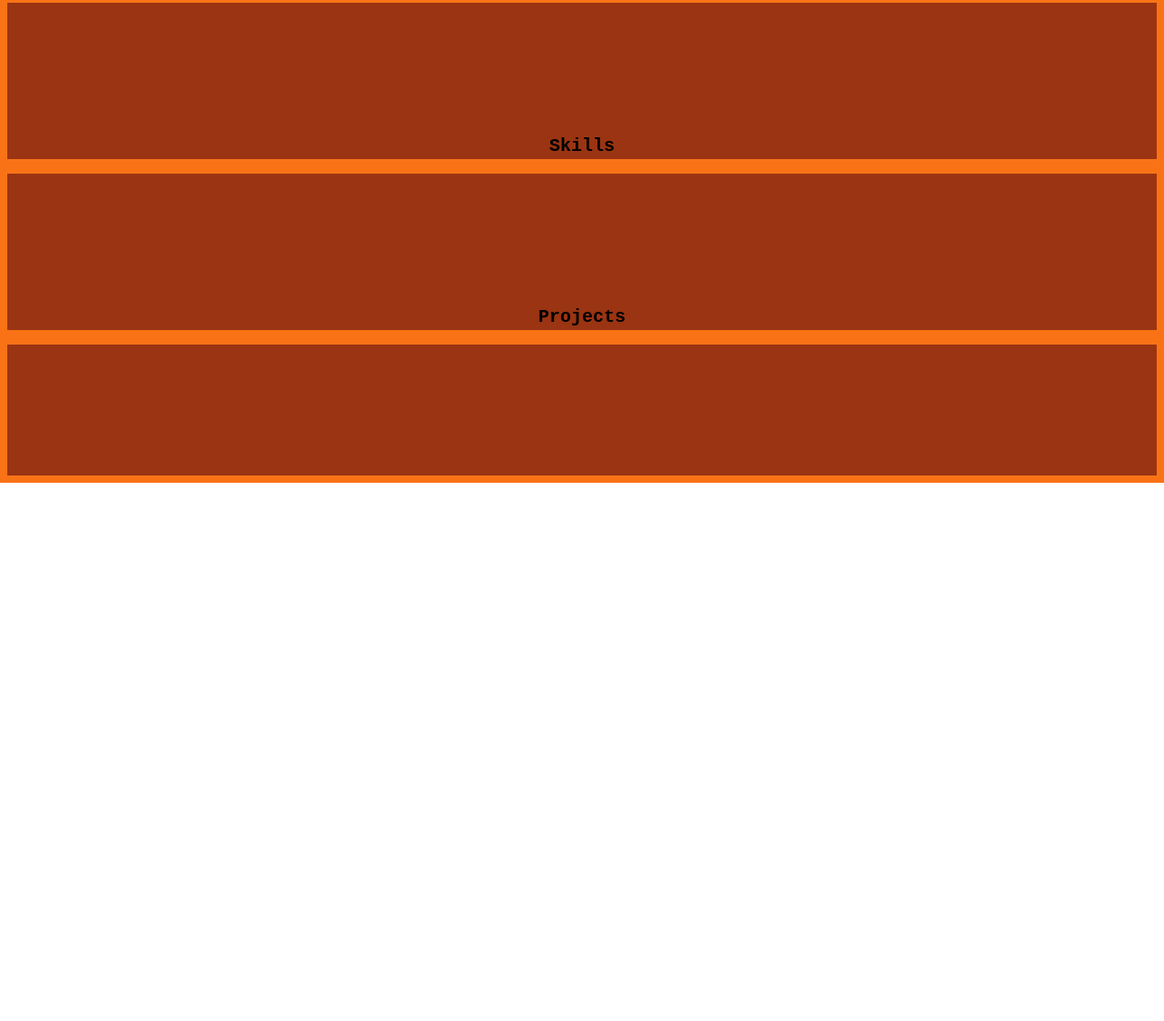
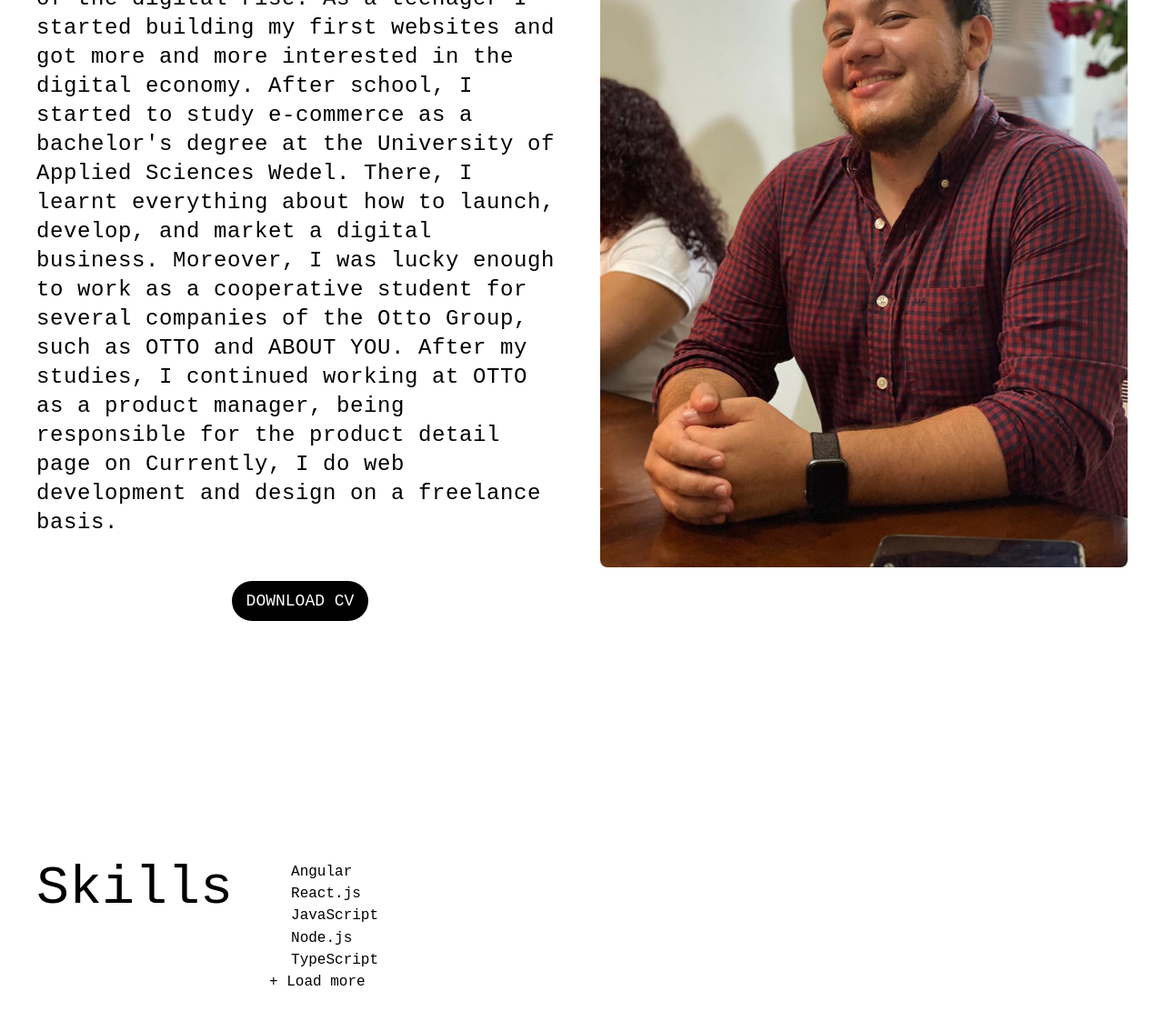
Before and after one commit to JosueMoDev/jonas-morales-portfolio, a Gatsby site: page / in a window 1280 px wide. Shown: the part 1127-2250 px from the top of the page at 91% size. Before the commit the page ends 1658 px from the top, so only its background shows below. Built offline with nearby package versions, Linux system fonts and the light colour scheme; Gatsby itself is replaced by a stand-in of ours.

Commit message:
@page About-Me Skills

```diff
--- a/config/index.js
+++ b/config/index.js
@@ -35,5 +35,96 @@ module.exports = {
           url: "/#contact",
         },
       ],
+  },
+   skills: [
+    {
+      name: "Angular",
+      icon:'Angular'
     },
+    {
+      name: "React.js",
+      icon:'ReactJs'
+    },
+    {
+      name: "JavaScript",
+      icon:'Javascript'
+    },
+    {
+      name: "Node.js",
+      icon:'Nodedotjs'
+
+    },
+
+    {
+      name: "TypeScript",
+      icon:'Typescript'
+    },
+
+    {
+      name: "Docker",
+      icon:'Docker'
+    },
+    {
+      name: "Git",
+      icon:'Git'
+    },
+    {
+      name: "TailWind",
+      icon:'Tailwindcss'
+    },
+    {
+      name: "Bootstrap",
+      icon:'Bootstrap'
+    },
+    {
+      name: "Maria DB",
+      icon:'Mariadb'
+    },
+    {
+      name: "Postgres",
+      icon:'Postgresql'
+    },
+    {
+      name: "GraphQl",
+      icon:'Graphql'
+    },
+    {
+      name: "Gatsby.js",
+      icon:'Gatsby'
+    },
+    {
+      name: "Nest",
+      icon:'Nestjs'
+    },
+    {
+      name: "Mongo DB",
+      icon:'Mongodb'
+    },
+    {
+      name: "HTML",
+      icon:'Html5'
+    },
+    {
+      name: "CSS",
+      icon:'CssThree'
+    },
+    // {
+    //   name: "Kubernetes",
+    //   icon:'Kubernetes'
+    //  },
+     {
+      name: "Redux",
+      icon:'Redux'
+     },
+     {
+      name: "RxJs",
+      icon:'Reactivex'
+     },
+     {
+      name: "Spring Boot",
+      icon:'Springboot'
+    },
+  ],
+  shownItems: 5
+
   }
--- a/src/components/sections/About.jsx
+++ b/src/components/sections/About.jsx
@@ -1,15 +1,48 @@
+import { motion } from "framer-motion"
 import React from "react"
-import {siteDescription, name} from "../../../config"
-
+import pdf from "../../../static/pdf/CV Jonas Morales.pdf"
 const About = () => {
 
     return (
-      <div className="flex w-full h-auto font-mono text-xl font-black text-center text-black bg-orange-500 dark:text-white " id="about">
-        <div className="grid w-full px-10 m-2 bg-red-800 pt-36 justify-self-center">
-          {name}
-          {siteDescription}
+      <section className="w-full h-auto mt-[4rem]" id="about">
+        {/* Wrapper */}
+        {/*  */}
+        <div className="flex m-[auto]  p-[1.25rem] md:p-[2.5rem] min-h-[100vh] mb-[6rem] font-mono flex-row justify-between w-full h-auto text-black dark:text-white md:flex-col">
+          <div className="flex flex-wrap md:flex-nowrap xl:mt-[4rem] mt-[3rem] w-full  md:space-x-10">
+          <div  className=" w-max-[50%] w-full">
+            <div className="">
+              <p className="text-3xl md:text-4xl lg:text-6xl">About Me</p>
+
+              <p className="flex items-center my-10 space-y-1 font-mono tracking-wide text-justify whitespace-normal text-normal md:text-start md:space-y-3 md:text-lg lg:text-xl xl:text-2xl">Born in 1995, I grew up in the midst of the digital rise. As a teenager I
+                              started building my first websites and got more and more
+                              interested in the digital economy.
+
+                              After school, I started to study e-commerce as a bachelor's degree at the University of Applied Sciences Wedel. There, I learnt everything
+                              about how to launch, develop, and market a digital business. Moreover, I was lucky enough to work as a cooperative student for several companies of the Otto Group, such as OTTO and ABOUT YOU.
+
+                              After my studies, I continued working at OTTO as a product manager, being responsible for the product detail page on
+
+                              Currently, I do web development and design on a freelance basis.
+                </p>
+            <div className="flex justify-center w-full">
+              <motion.a
+                className=" m-2 w-fit mb-[1.5rem] p-2 px-4 text-lg text-white uppercase bg-black rounded-full cursor-pointer dark:text-black dark:bg-white"
+                whileHover={{ scale: 1.1 }}
+                transition={{ type: "spring", stiffness: 400, damping: 10 }}
+                href={pdf}
+                download
+                >
+                download cv
+              </motion.a>
+            </div>
+            </div>
+          </div>
+          <div className=" w-max-[50%] w-full" >
+           <img className="rounded-lg " src="/images/me.JPG" alt="me" />
+          </div>
         </div>
-      </div>
+        </div>
+      </section>
     )
   }
 
--- a/src/components/sections/Gretting.jsx
+++ b/src/components/sections/Gretting.jsx
@@ -7,7 +7,7 @@ const Gretting = () => {
   return (
     <section className="w-full h-auto " id="greeting">
       {/* Wrapper */}
-      <div  className=" text-black dark:text-white m-[auto]  p-[1.25rem] md:p-[2.5rem] w-full h-auto min-h-[100vh]   flex flex-col justify-start mb-[6rem]">
+      <div  className=" text-black dark:text-white m-[auto]  p-[1.25rem] md:p-[2.5rem] w-full h-auto min-h-[100vh]   flex flex-col justify-start mb-[1rem]">
         <div className="flex flex-wrap md:flex-nowrap xl:mt-[4rem] mt-[3rem] md:space-x-10">
           <motion.div
                animate={{ opacity: 100 }}
@@ -50,7 +50,7 @@ const Gretting = () => {
               initial={{ opacity: 0, x: 20, z:0 }}
               animate={{ opacity: 100, x: 0, z:0, transition: { delay: 0.7 }, }}
               >
-            <img className="rounded-lg hover:sepia-[.25]" src="/images/me.png" alt="Me" />
+            <img className="rounded-lg " src="/images/me.png" alt="Me" />
           </motion.div>
         </div>
       </div>
--- a/src/components/sections/Skills.jsx
+++ b/src/components/sections/Skills.jsx
@@ -1,12 +1,66 @@
-import React from "react"
+
+
+import * as icons  from "@icons-pack/react-simple-icons";
+import { SvgIcon } from "@mui/material";
+import { useAnimation, motion } from "framer-motion";
+import React, { useEffect, useState } from "react"
+import config from "../../../config"
 
 const Skills = () => {
+  const { shownItems, skills } = config
+  const [shownSkills, setShownSkills] = useState(shownItems)
+  const iControls = useAnimation()
+  const bControls = useAnimation()
+
+  useEffect(() => {
+    const sequence = async () => {
+        await iControls.start(i => ({
+          opacity: 1,
+          scaleY: 1,
+          transition: { delay: 0.5 },
+        }))
+        await bControls.start({ opacity: 1, scaleY: 1 })
+    }
+    sequence()
+  }, [shownSkills, iControls, bControls])
+
+  const showMoreItems = () => setShownSkills(shownSkills + skills.length)
+
+
   return (
-    <div className="flex w-full h-auto font-mono text-xl font-black text-center text-black bg-orange-500 dark:text-white " id="skills">
-        <div className="grid w-full px-10 m-2 bg-orange-800 pt-36 justify-self-center">
-         Skills
+    <section className="w-full h-auto mt-[4rem]" id="skills">
+    {/* Wrapper */}
+    {/*  */}
+      <div className="flex m-[auto]  p-[1.25rem] md:p-[2.5rem] min-h-[100vh] mb-[6rem] font-mono flex-row justify-between w-full h-auto text-black dark:text-white md:flex-col">
+        <div className="flex flex-wrap md:flex-nowrap xl:mt-[4rem] mt-[3rem] w-full  md:space-x-10">
+          <p className="text-3xl md:text-4xl lg:text-6xl">Skills</p>
+          <div className="grid-template-columns: repeat(1, minmax(0, 1fr));">
+          {skills.slice(0, shownSkills).map(({ name, icon }, key) => (
+            <motion.div
+              key={key}
+              custom={key}
+              initial={{ opacity: 0, scaleY: 0 }}
+              animate={iControls}
+            >
+              <SvgIcon component={icons[`${icon}`]}  inheritViewBox />
+              {name}
+            </motion.div>
+          ))}
+          {shownSkills < skills.length && (
+            <motion.div initial={{ opacity: 0, scaleY: 0 }} animate={bControls}>
+              <button
+                onClick={() => showMoreItems()}
+                type="button"
+                textAlign="left"
+              >
+                + Load more
+              </button>
+            </motion.div>
+          )}
         </div>
-     </div>
+        </div>
+      </div>
+    </section>
   )
 }
 
```
Also changed, not shown: static/images/jm-dark.gif (added), static/images/jm-light.gif (added), static/images/me.JPG (added), 2 other files.
